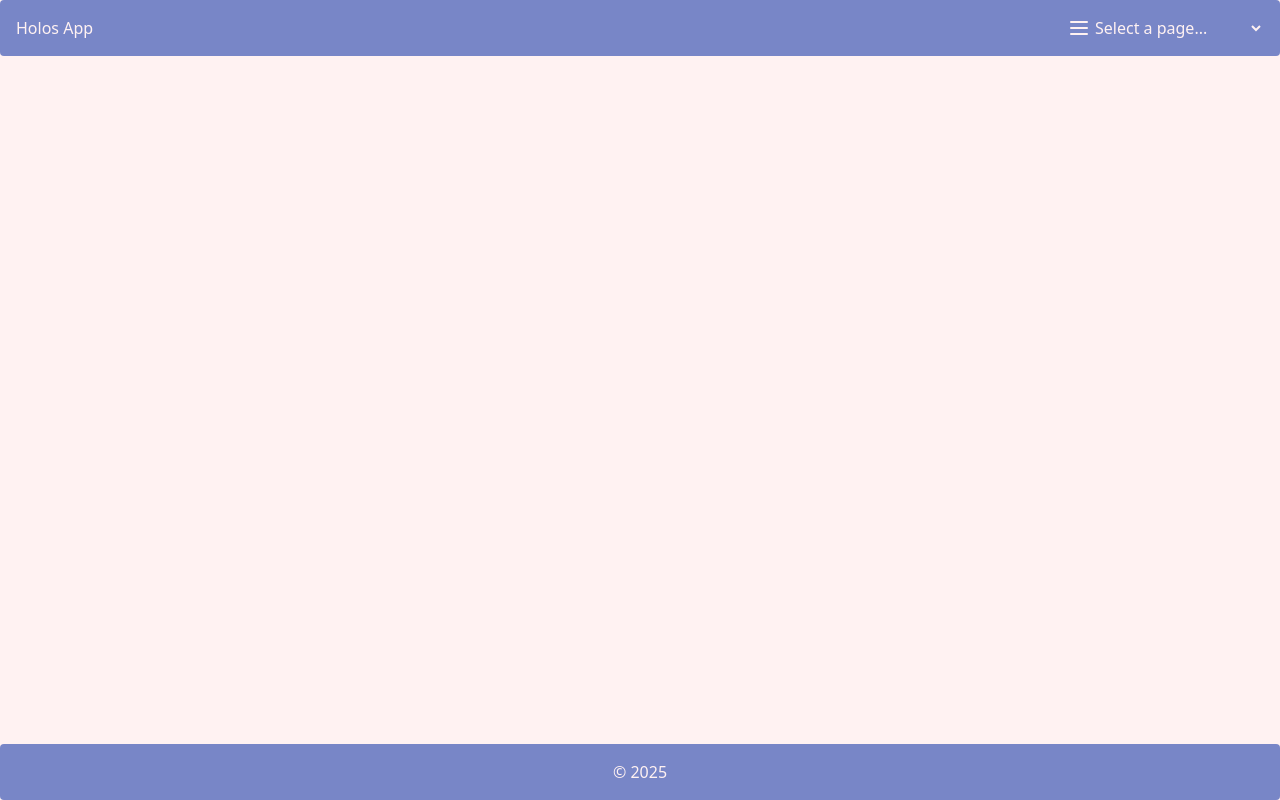
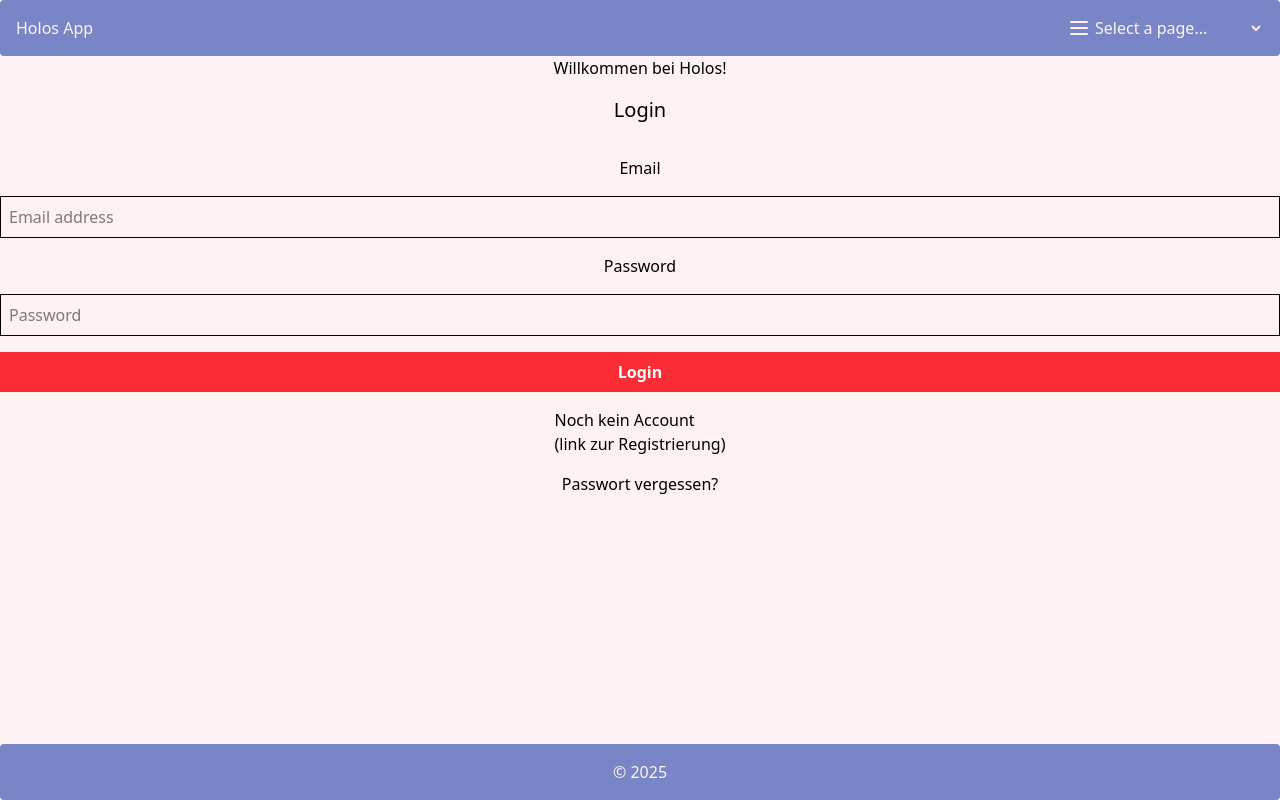
Before and after one commit to team-holos/holos-app, a React (Vite) app in the folder frontend/: page /login in a window 1280 px wide. Built offline with nearby package versions, Linux system fonts and the light colour scheme; no server answers.

Commit message:
added styling for LoginPage and linked it with RegisterPage

```diff
--- a/frontend/src/App.jsx
+++ b/frontend/src/App.jsx
@@ -6,6 +6,9 @@ import MentalHealthPage from "./pages/MentalHealthPage";
 import NutritionPage from "./pages/NutritionPage";
 import RelaxationPage from "./pages/RelaxationPage";
 import SettingsPage from "./pages/SettingsPage";
+import RegisterPage from "./pages/RegisterPage";
+import LoginPage from "./pages/LoginPage";
+
 
 function App() {
   return (
@@ -18,6 +21,8 @@ function App() {
           <Route path="/nutrion" element={<NutritionPage />} />
           <Route path="/relaxation" element={<RelaxationPage />} />
           <Route path="/settings" element={<SettingsPage />} />
+          <Route path="/register" element={<RegisterPage />} />
+          <Route path="/login" element={<LoginPage />} />
         </Routes>
       </Layout>
     </BrowserRouter>
--- a/frontend/src/pages/LoginPage.jsx
+++ b/frontend/src/pages/LoginPage.jsx
@@ -46,9 +46,9 @@ function LoginPage() {
           <button>logout</button>
         </div>
       )}
-
-      <h1 className="text-xl mb-4">Login</h1>
-      <label htmlFor="email">Email</label>
+      <h1 class="max-w-sm and mx-auto">Willkommen bei Holos!</h1>
+      <h2 className="text-xl mb-4 max-w-sm and mx-auto">Login</h2>
+      <label htmlFor="email" class="max-w-sm and mx-auto">Email</label>
       <input
         type="text"
         id="email"
@@ -56,7 +56,7 @@ function LoginPage() {
         className="border p-2"
         placeholder="Email address"
       />
-      <label htmlFor="password">Password</label>
+      <label htmlFor="password" class="max-w-sm and mx-auto">Password</label>
       <input
         type="password"
         id="password"
@@ -70,6 +70,10 @@ function LoginPage() {
       >
         Login
       </button>
+      <h2 class="max-w-sm and mx-auto"><a href="/register">Noch kein Account<br/>
+      (link zur Registrierung)<br/></a>
+      </h2>
+      <h2 class="max-w-sm and mx-auto">Passwort vergessen?</h2>
     </form>
   );
 }
--- a/frontend/src/pages/RegisterPage.jsx
+++ b/frontend/src/pages/RegisterPage.jsx
@@ -56,7 +56,7 @@ function RegisterPage() {
       {errorMessage && (
         <p className="bg-red-500 text-white p-2">{errorMessage}</p>
       )}
-      <h1 className="text-xl mb-4">Register</h1>
+      <h1 className="text-xl mb-4 max-w-sm and mx-auto" >Register</h1>
       <label htmlFor="register-email">Email</label>
       <input
         type="email"
```
